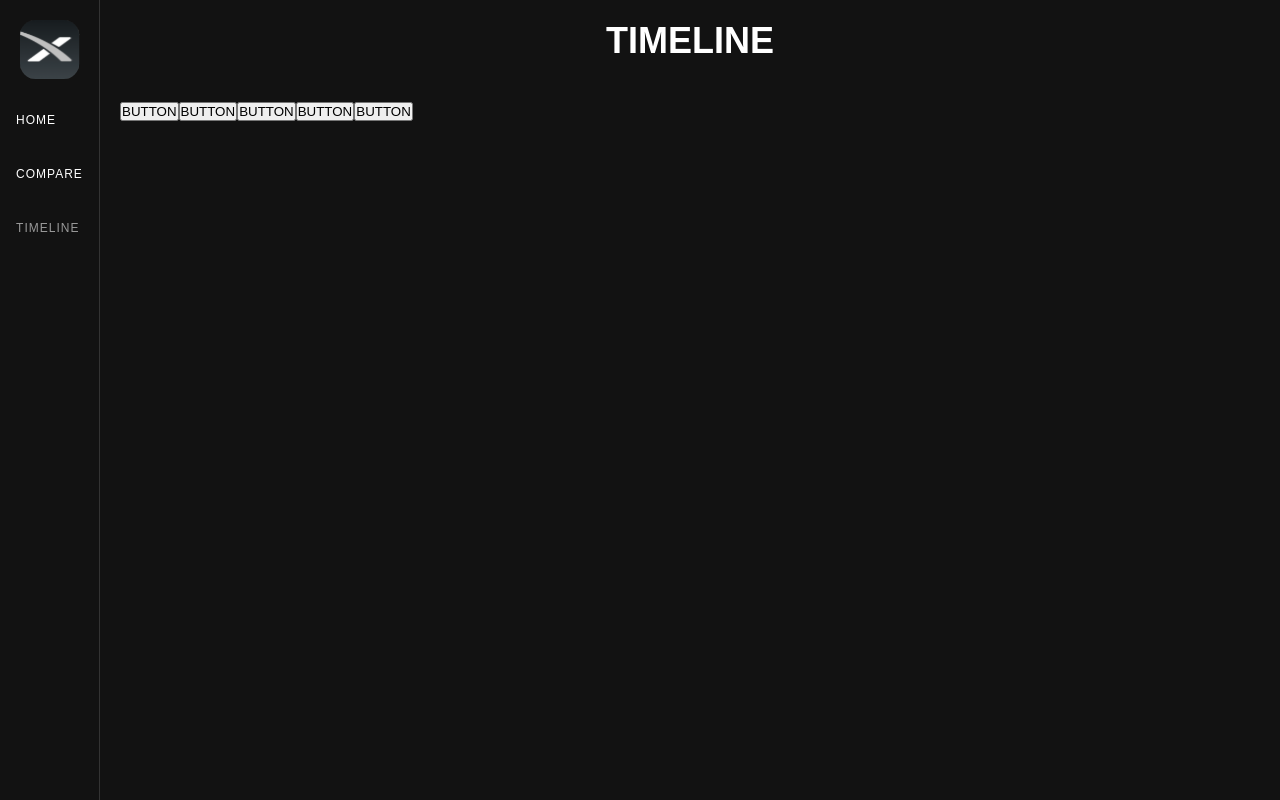
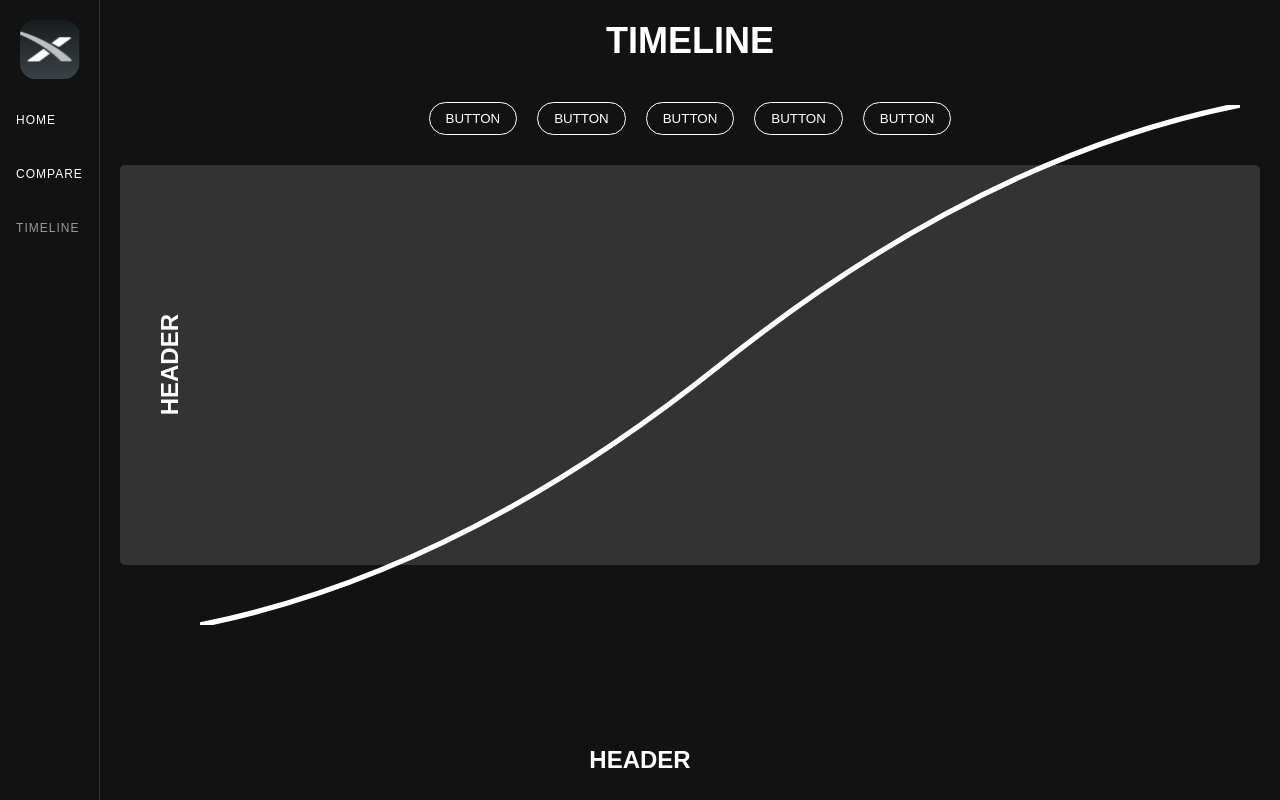
Before and after one commit to victordupreez0/formative_one_spacex, a React (Create React App) app: page /timeline in a window 1280 px wide. Built offline with nearby package versions, Linux system fonts and the light colour scheme.

Commit message:
Static charts

```diff
--- a/src/App.css
+++ b/src/App.css
@@ -366,3 +366,64 @@ body {
   background-color: #e0e0e0;
   border-radius: 3px;
 }
+
+/* Timeline Page */
+.timeline-filters {
+  display: flex;
+  justify-content: center;
+  gap: 20px;
+  margin-bottom: 30px;
+}
+
+.filter-button {
+  padding: 8px 16px;
+  background-color: transparent;
+  color: white;
+  border: 1px solid white;
+  border-radius: 20px;
+  cursor: pointer;
+}
+
+.timeline-chart {
+  background-color: #333;
+  border-radius: 5px;
+  padding: 20px;
+  height: 400px;
+}
+
+.chart-container {
+  display: flex;
+  height: 100%;
+}
+
+.y-axis-label {
+  width: 60px;
+  display: flex;
+  justify-content: center;
+  align-items: center;
+}
+
+.vertical-text {
+  writing-mode: vertical-rl;
+  transform: rotate(180deg);
+  text-align: center;
+}
+
+.line-chart {
+  flex-grow: 1;
+  display: flex;
+  align-items: center;
+  justify-content: center;
+}
+
+.x-axis-label {
+  height: 40px;
+  display: flex;
+  justify-content: center;
+  align-items: center;
+  position: absolute;
+  bottom: 20px;
+  left: 0;
+  right: 0;
+  text-align: center;
+}
--- a/src/components/ComparePage.js
+++ b/src/components/ComparePage.js
@@ -1,4 +1,7 @@
 import React, { useState } from 'react';
+import PieChart from './PieChart';
+import PentagonChart from './PentagonChart';
+
 
 const ComparePage = () => {
   const [launch1, setLaunch1] = useState(null);
@@ -22,10 +25,12 @@ const ComparePage = () => {
 
           <div className="data-card">
             <h3>HEADER</h3>
+            <PieChart />
           </div>
 
           <div className="data-card">
             <h3>HEADER</h3>
+            <PentagonChart />
           </div>
         </div>
 
@@ -56,10 +61,12 @@ const ComparePage = () => {
 
           <div className="data-card">
             <h3>HEADER</h3>
+            <PieChart />
           </div>
 
           <div className="data-card">
             <h3>HEADER</h3>
+            <PentagonChart />
           </div>
         </div>
       </div>
--- /dev/null
+++ b/src/components/LineChart.js
@@ -0,0 +1,18 @@
+import React from 'react';
+
+const LineChart = () => {
+  return (
+    <div className="line-chart">
+      <svg viewBox="0 0 400 200">
+        <path
+          d="M 0 200 Q 100 180, 200 100 T 400 0"
+          fill="none"
+          stroke="white"
+          strokeWidth="2"
+        />
+      </svg>
+    </div>
+  );
+};
+
+export default LineChart;
--- /dev/null
+++ b/src/components/PentagonChart.js
@@ -0,0 +1,18 @@
+import React from 'react';
+
+const PentagonChart = () => {
+  return (
+    <div className="pentagon-chart">
+      <svg viewBox="0 0 100 100">
+        <polygon
+          points="50,10 90,40 80,90 20,90 10,40"
+          fill="#e0e0e0"
+          stroke="#a0a0a0"
+          strokeWidth="1"
+        />
+      </svg>
+    </div>
+  );
+};
+
+export default PentagonChart;
--- /dev/null
+++ b/src/components/PieChart.js
@@ -0,0 +1,17 @@
+import React from 'react';
+
+const PieChart = () => {
+  return (
+    <div className="pie-chart">
+      <svg viewBox="0 0 100 100">
+        <circle cx="50" cy="50" r="40" fill="#e0e0e0" />
+        <path
+          d="M 50 50 L 50 10 A 40 40 0 0 1 86 65 Z"
+          fill="#a0a0a0"
+        />
+      </svg>
+    </div>
+  );
+};
+
+export default PieChart;
--- a/src/components/TimelinePage.js
+++ b/src/components/TimelinePage.js
@@ -1,4 +1,5 @@
 import React from 'react';
+import LineChart from './LineChart';
 
 const TimelinePage = () => {
   return (
@@ -13,7 +14,17 @@ const TimelinePage = () => {
         <button className="filter-button">BUTTON</button>
       </div>
 
-
+      <div className="timeline-chart">
+        <div className="chart-container">
+          <div className="y-axis-label">
+            <h2 className="vertical-text">HEADER</h2>
+          </div>
+          <LineChart />
+          <div className="x-axis-label">
+            <h2>HEADER</h2>
+          </div>
+        </div>
+      </div>
     </div>
   );
 };
```
